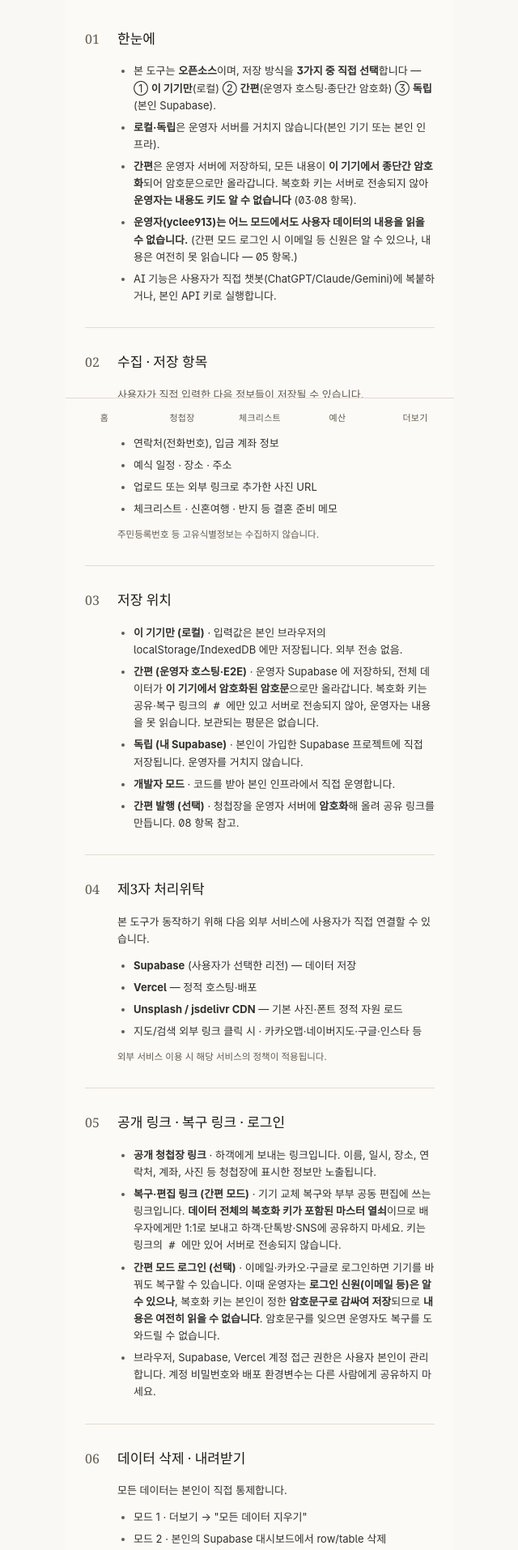
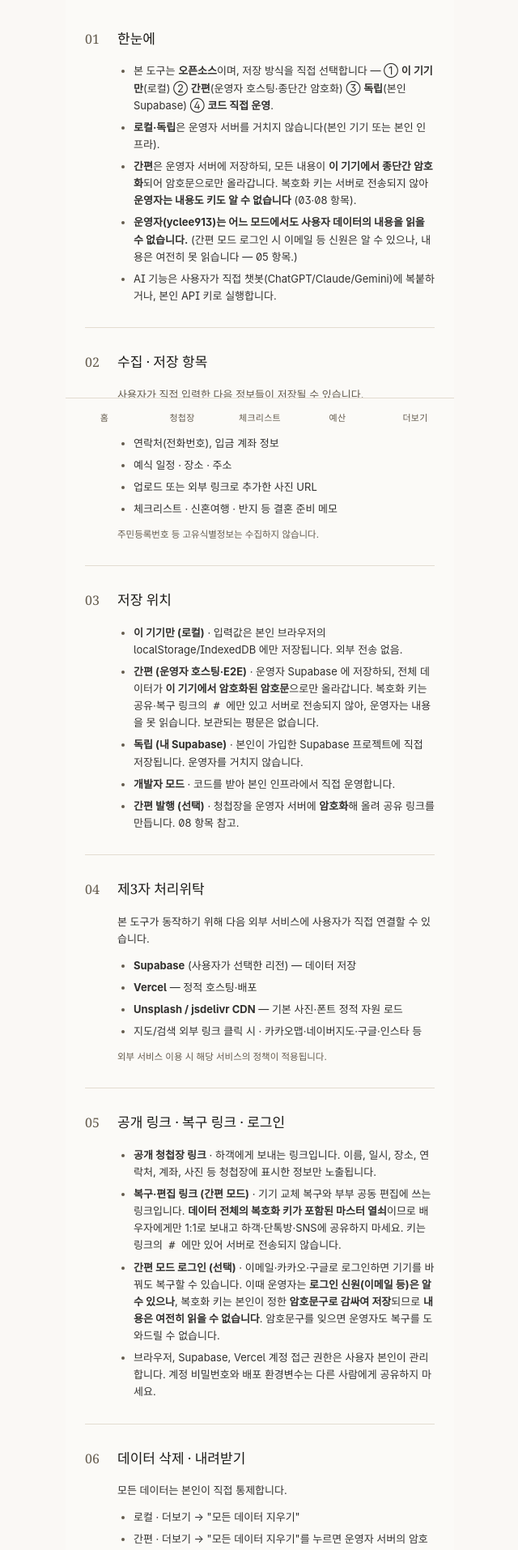
Before and after one commit to commet/wedding-os, a React (Vite) app: page /privacy in a window 1280 px wide. Shown: the part 260-2174 px from the top of the page at 81% size, without its empty margins (319-959 px from the left). Built offline with nearby package versions, Linux system fonts and the light colour scheme; a web font is replaced by a local one.

Commit message:
Polish launch flow copy and initial bundle

```diff
--- a/src/App.tsx
+++ b/src/App.tsx
@@ -2,12 +2,12 @@ import { lazy, Suspense } from "react";
 import { Routes, Route, Navigate, useLocation } from "react-router-dom";
 import { useWeddingData } from "./lib/storage";
 import AppShell from "./components/AppShell";
-// 첫 진입 셸 — 랜딩(/)·홈(/dashboard)·게스트 청첩장(/i) 까지는 즉시 떠야 하므로 eager.
+// 첫 진입 셸 — 랜딩(/)·홈(/dashboard)만 즉시 떠야 하므로 eager.
 // 나머지는 메뉴/탭 누른 뒤에야 보이므로 라우트별 lazy 로 분할 — 초기 번들 ↓.
 import Welcome from "./routes/Welcome";
 import Dashboard from "./routes/Dashboard";
-import Invitation from "./routes/Invitation";
 
+const Invitation = lazy(() => import("./routes/Invitation"));
 const Rings = lazy(() => import("./routes/Rings"));
 const Trip = lazy(() => import("./routes/Trip"));
 const Sdm = lazy(() => import("./routes/Sdm"));
--- a/src/routes/Privacy.tsx
+++ b/src/routes/Privacy.tsx
@@ -14,7 +14,7 @@ export default function Privacy() {
 
       <Section num="01" title="한눈에">
         <ul className="list-disc list-outside pl-5 space-y-1.5 marker:text-soft">
-          <li>본 도구는 <b>오픈소스</b>이며, 저장 방식을 <b>3가지 중 직접 선택</b>합니다 — ① <b>이 기기만</b>(로컬) ② <b>간편</b>(운영자 호스팅·종단간 암호화) ③ <b>독립</b>(본인 Supabase).</li>
+          <li>본 도구는 <b>오픈소스</b>이며, 저장 방식을 직접 선택합니다 — ① <b>이 기기만</b>(로컬) ② <b>간편</b>(운영자 호스팅·종단간 암호화) ③ <b>독립</b>(본인 Supabase) ④ <b>코드 직접 운영</b>.</li>
           <li><b>로컬·독립</b>은 운영자 서버를 거치지 않습니다(본인 기기 또는 본인 인프라).</li>
           <li><b>간편</b>은 운영자 서버에 저장하되, 모든 내용이 <b>이 기기에서 종단간 암호화</b>되어 암호문으로만 올라갑니다. 복호화 키는 서버로 전송되지 않아 <b>운영자는 내용도 키도 알 수 없습니다</b> (03·08 항목).</li>
           <li><b>운영자(yclee913)는 어느 모드에서도 사용자 데이터의 내용을 읽을 수 없습니다.</b> (간편 모드 로그인 시 이메일 등 신원은 알 수 있으나, 내용은 여전히 못 읽습니다 — 05 항목.)</li>
@@ -71,8 +71,9 @@ export default function Privacy() {
       <Section num="06" title="데이터 삭제 · 내려받기">
         <p className="mb-3">모든 데이터는 본인이 직접 통제합니다.</p>
         <ul className="list-disc list-outside pl-5 space-y-1.5 marker:text-soft">
-          <li>모드 1 · 더보기 → "모든 데이터 지우기"</li>
-          <li>모드 2 · 본인의 Supabase 대시보드에서 row/table 삭제</li>
+          <li>로컬 · 더보기 → "모든 데이터 지우기"</li>
+          <li>간편 · 더보기 → "모든 데이터 지우기"를 누르면 운영자 서버의 암호문과 복구 연결도 함께 삭제됩니다.</li>
+          <li>독립 · 본인의 Supabase 대시보드에서 row/table 삭제</li>
           <li>백업 · 더보기 → "내려받기" 로 JSON 다운로드 가능 (보안상 anon key 등 시크릿은 제외됨)</li>
         </ul>
       </Section>
@@ -110,7 +111,7 @@ export default function Privacy() {
           <b className="text-ink">이용 조건</b> · 간편 발행은 무료 편의 기능으로 제공되며 가용성·보존을
           보장하지 않습니다. 중요한 데이터는 [더보기 → 백업]으로 따로 보관하세요. 불법이거나 타인의 권리를
           침해하는 콘텐츠의 발행은 금지되며, 신고가 접수되면 운영자가 삭제할 수 있습니다 (운영자는 암호문을
-          못 읽으므로 신고에 의존합니다). 더 강한 통제가 필요하면 모드 2(본인 Supabase) 또는 모드 3을 사용하세요.
+          못 읽으므로 신고에 의존합니다). 더 강한 통제가 필요하면 독립 모드(본인 Supabase) 또는 코드 직접 운영을 사용하세요.
         </p>
       </Section>
 
--- a/src/routes/Welcome.tsx
+++ b/src/routes/Welcome.tsx
@@ -23,7 +23,7 @@ const FEATURES = [
 const MODES = [
   {
     id: "hosted",
-    title: "간편하게 같이 시작",
+    title: "간편 시작",
     oneLiner: "복구 링크로 함께 편집하고 하객 RSVP까지 받을 수 있어요.",
     difficulty: "가입 없음 · 추천",
     highlight: true,
@@ -38,7 +38,7 @@ const MODES = [
   {
     id: "supabase",
     title: "둘이 같이 시작",
-    oneLiner: "처음부터 각자 폰에서 같은 준비판을 보고 편집합니다.",
+    oneLiner: "내 프로젝트를 연결해 각자 폰에서 같은 준비판을 보고 편집합니다.",
     difficulty: "내 Supabase",
     highlight: false,
   },
@@ -244,7 +244,7 @@ export default function Welcome({ data, update }: Props) {
           </button>
         </div>
         <p className="mt-5 text-center text-[11.5px] text-soft leading-relaxed">
-          가입·설치 없이 바로. 입력한 내용은 이 기기에 저장돼요.
+          혼자 시작하거나, 링크로 같이 쓰거나, 내 저장소로 운영할 수 있어요.
         </p>
       </section>
 
```
Also changed, not shown: 2 other files (tests, documents, lock files or other folders).
